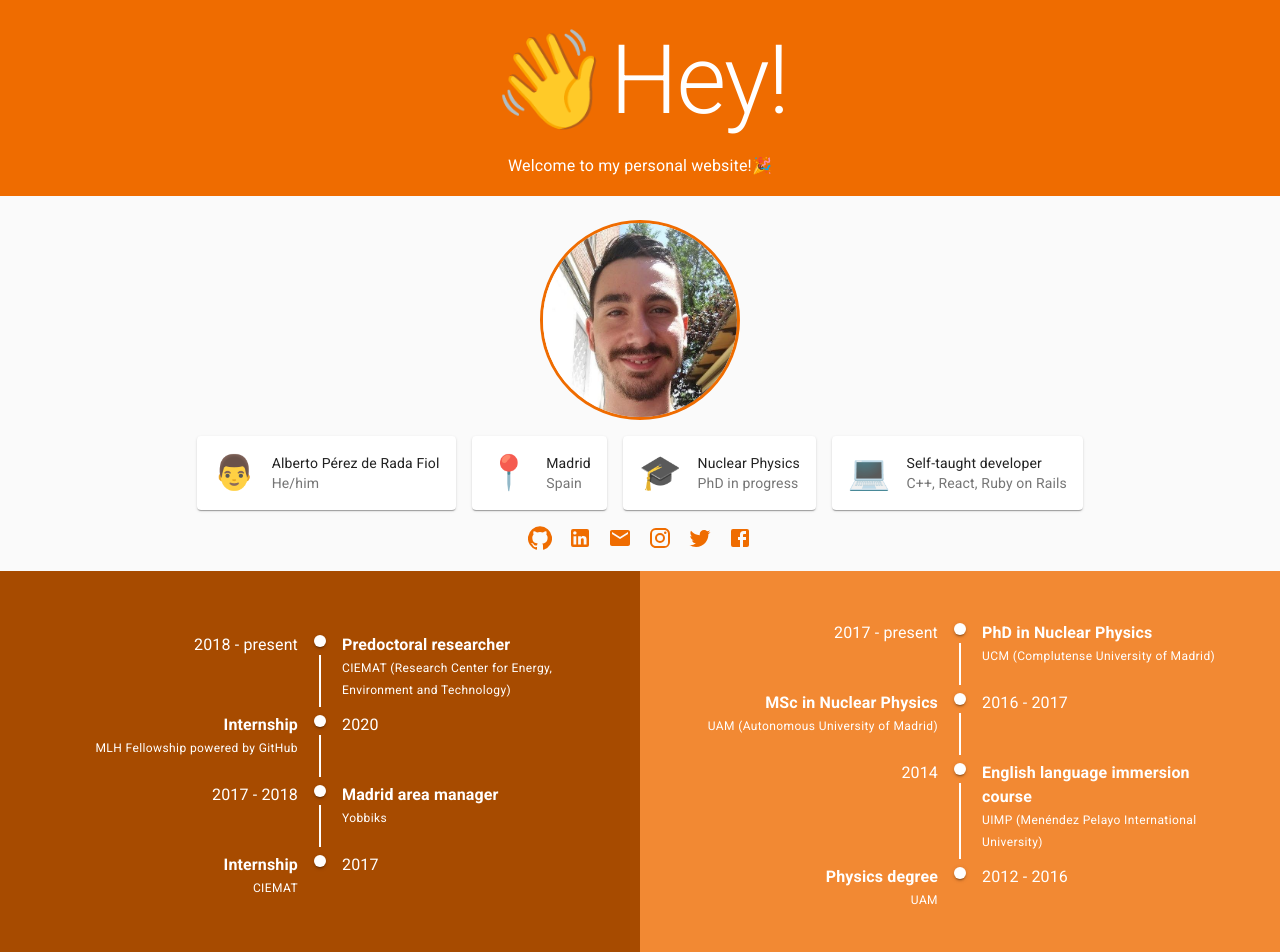
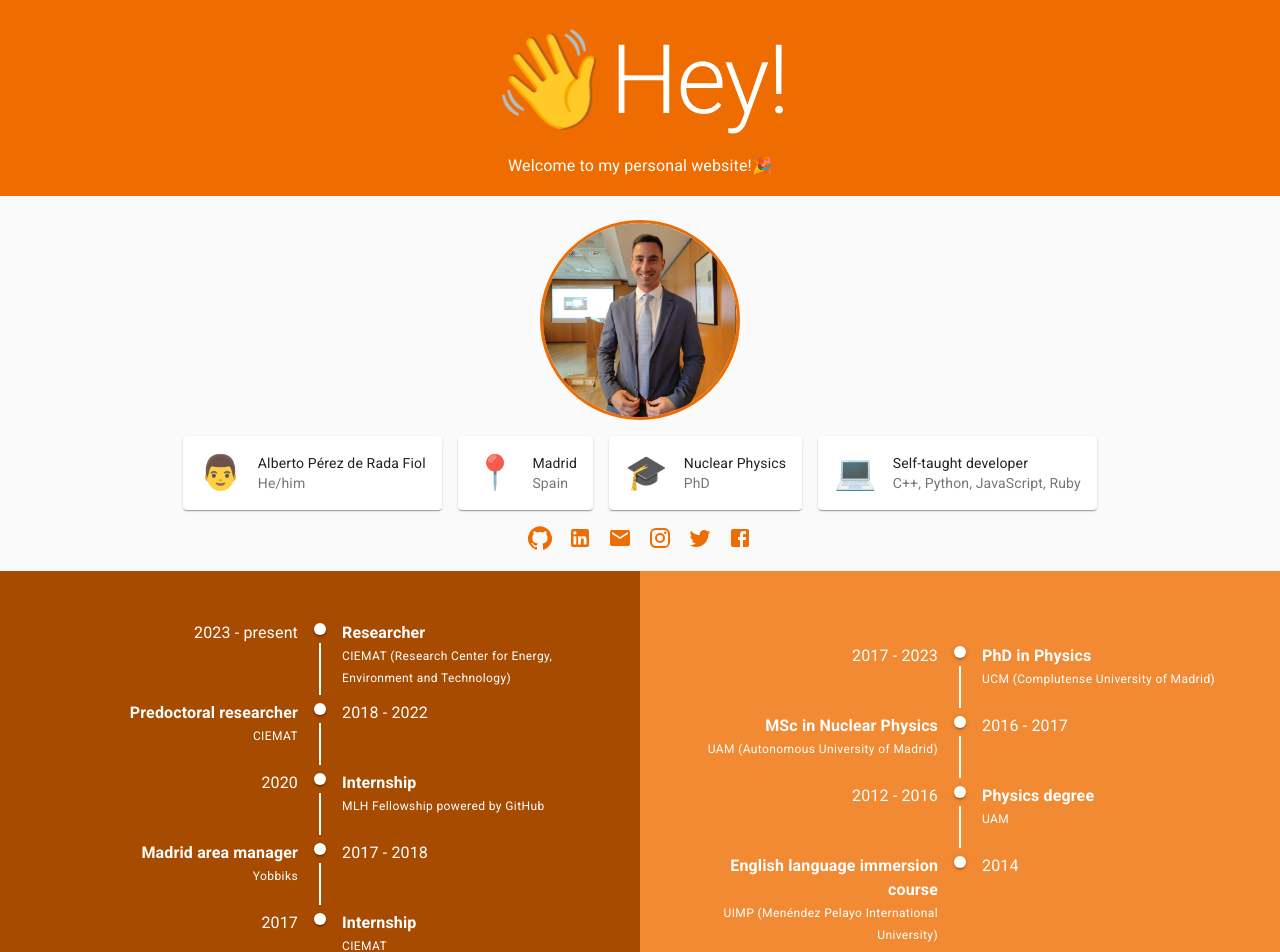
Before and after one commit to AlbertoPdRF/albertopdrf.com, a React (Create React App) app: page / in a window 1280 px wide. Shown: the top 952 px of the page. Built offline with nearby package versions, Linux system fonts and the light colour scheme; no server answers.

Commit message:
Update info!

```diff
--- a/src/components/PersonalDetails/PersonalDetails.js
+++ b/src/components/PersonalDetails/PersonalDetails.js
@@ -35,12 +35,12 @@ const personalDetails = [
   {
     emoji: <Emoji emoji="🎓" name="Graduation cap" />,
     title: 'Nuclear Physics',
-    subheader: 'PhD in progress',
+    subheader: 'PhD',
   },
   {
     emoji: <Emoji emoji="💻" name="Personal computer" />,
     title: 'Self-taught developer',
-    subheader: 'C++, React, Ruby on Rails',
+    subheader: 'C++, Python, JavaScript, Ruby',
   },
 ];
 
--- a/src/components/Technologies/Technologies.js
+++ b/src/components/Technologies/Technologies.js
@@ -24,6 +24,10 @@ const technologies = [
   {
     name: 'C++',
     icon: 'cpp.png',
+  },
+  {
+    name: 'Python',
+    icon: 'python.png',
   },
   {
     name: 'React',
--- a/src/components/TimeLines/TimeLines.js
+++ b/src/components/TimeLines/TimeLines.js
@@ -44,10 +44,16 @@ const data = [
     key: 'experience',
     items: [
       {
-        period: '2018 - present',
+        period: '2023 - present',
+        title: 'Researcher',
+        location:
+          'CIEMAT (Research Center for Energy, Environment and Technology)',
+      },
+      {
+        period: '2018 - 2022',
         title: 'Predoctoral researcher',
         location:
-          'CIEMAT (Research Center for Energy, Environment and Technology)',
+          'CIEMAT',
       },
       {
         period: '2020',
@@ -70,8 +76,8 @@ const data = [
     key: 'education',
     items: [
       {
-        period: '2017 - present',
-        title: 'PhD in Nuclear Physics',
+        period: '2017 - 2023',
+        title: 'PhD in Physics',
         location: 'UCM (Complutense University of Madrid)',
       },
       {
@@ -80,14 +86,14 @@ const data = [
         location: 'UAM (Autonomous University of Madrid)',
       },
       {
+        period: '2012 - 2016',
+        title: 'Physics degree',
+        location: 'UAM',
+      },
+      {
         period: '2014',
         title: 'English language immersion course',
         location: 'UIMP (Menéndez Pelayo International University)',
-      },
-      {
-        period: '2012 - 2016',
-        title: 'Physics degree',
-        location: 'UAM',
       },
     ],
   },
```
Also changed, not shown: public/images/me.jpg, public/images/technologies/python.png (added).
